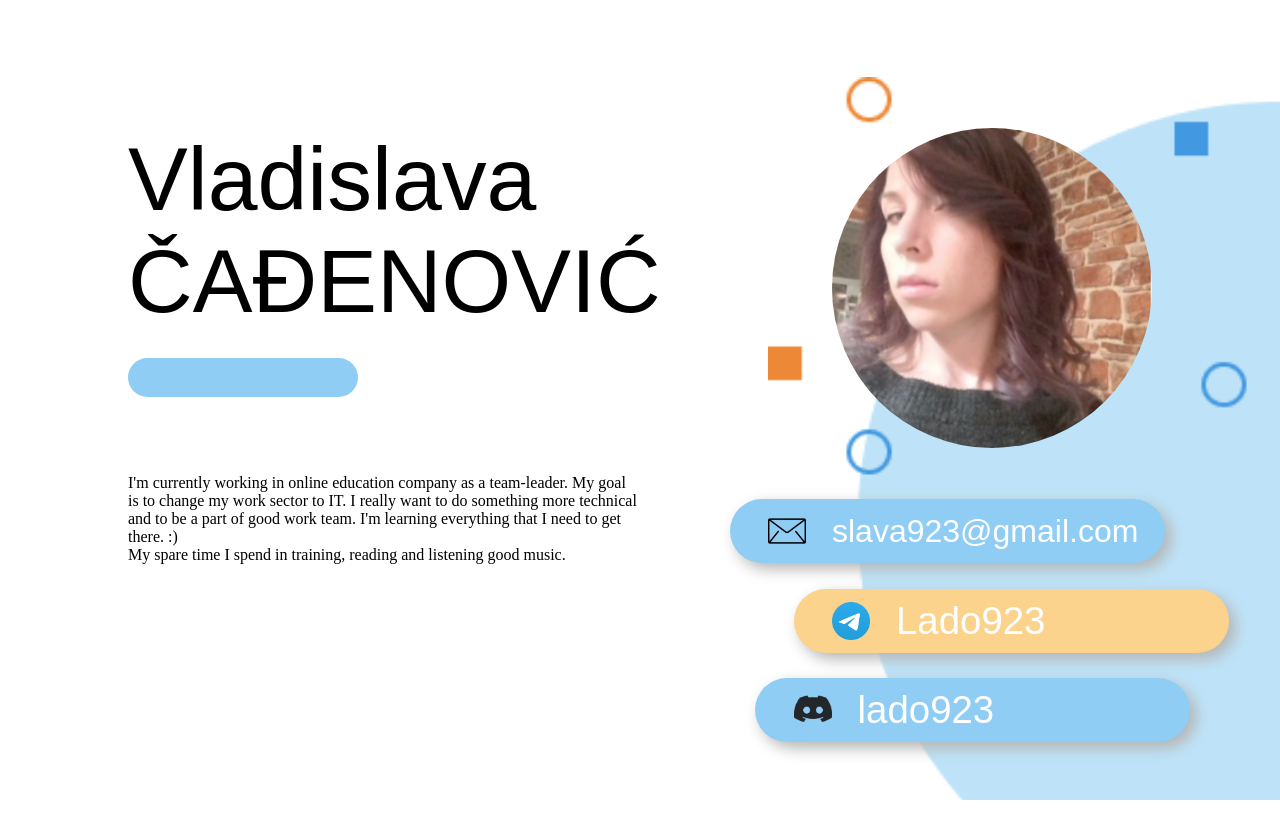
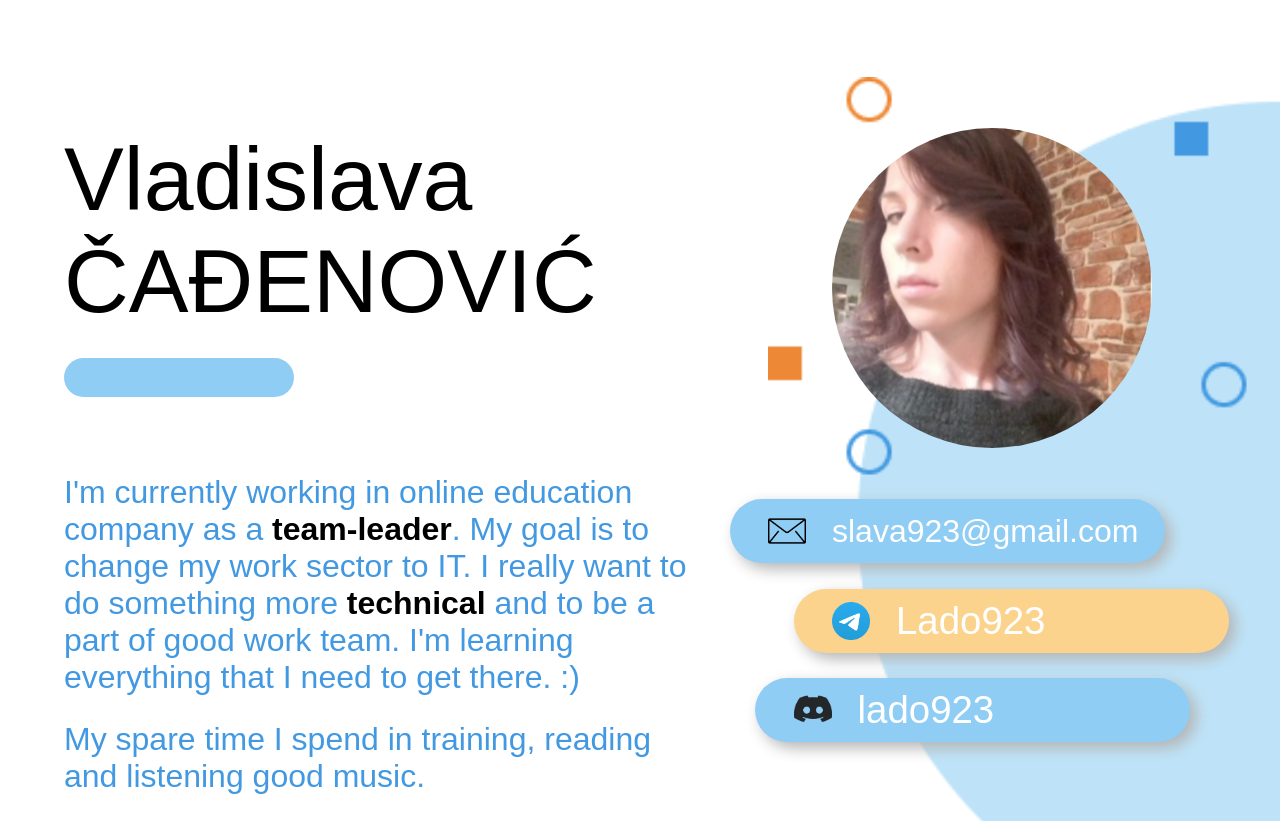
Before and after one commit to Lado923/rsschool-cv, a plain HTML site: page index.html in a window 1280 px wide. Before the commit the page ends 800 px from the top, so only its background shows below. Drawn offline with Linux system fonts and the light colour scheme.

Commit message:
feat: add styles for summary section

```diff
--- a/index.html
+++ b/index.html
@@ -65,9 +65,9 @@
         </aside>
         <div class="main-container">
             <section class="summary">
-                <p>I'm currently working in online education company as a team-leader. My goal is to change my work
+                <p>I'm currently working in online education company as a <span>team-leader</span>. My goal is to change my work
                     sector
-                    to IT. I really want to do something more technical and to be a part of good work team. I'm learning
+                    to IT. I really want to do something more <span>technical</span> and to be a part of good work team. I'm learning
                     everything that I need to get there. :)</p>
                 <p>My spare time I spend in training, reading and listening good music.</p>
             </section>
--- a/style.css
+++ b/style.css
@@ -18,6 +18,7 @@ header{
 display: flex;
 justify-content: space-between;
 margin: 10vw;
+margin-left: 5vw;
 margin-bottom: 2vw;
 }
 
@@ -112,6 +113,21 @@ ul :nth-child(3) {
 
 
 .main-container {
-    width: 40vw;
-    margin-left: 10vw;
+    width: 50vw;
+    margin-left: 5vw;
 }
+
+.summary {
+    font-family: 'Montserrat', sans-serif;
+    font-size: 2.5vw;
+    color: #4299E1;
+}
+
+.summary p {
+    margin-bottom: 2vw;
+}
+
+.summary span {
+color: black;
+font-weight: bold;
+}
```
